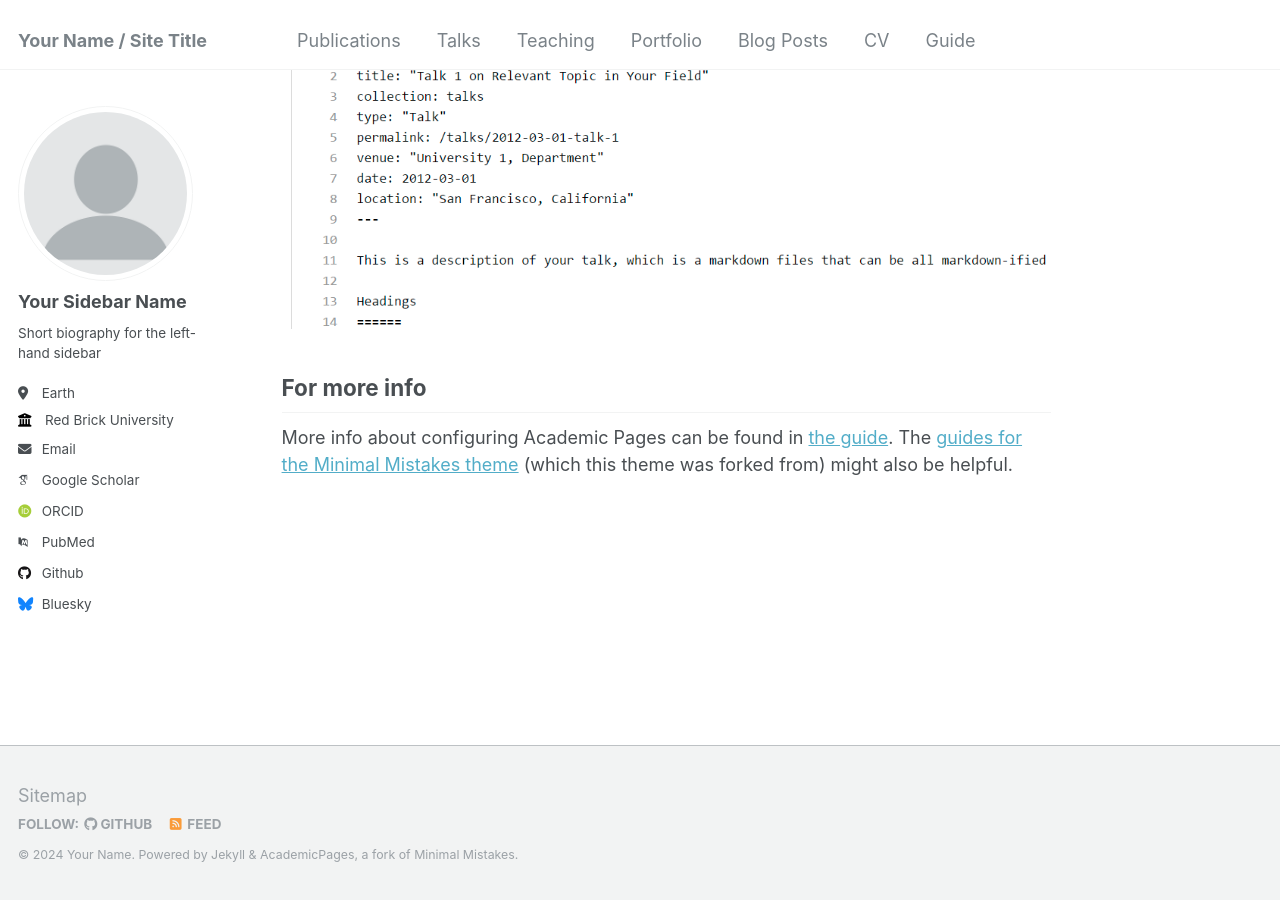
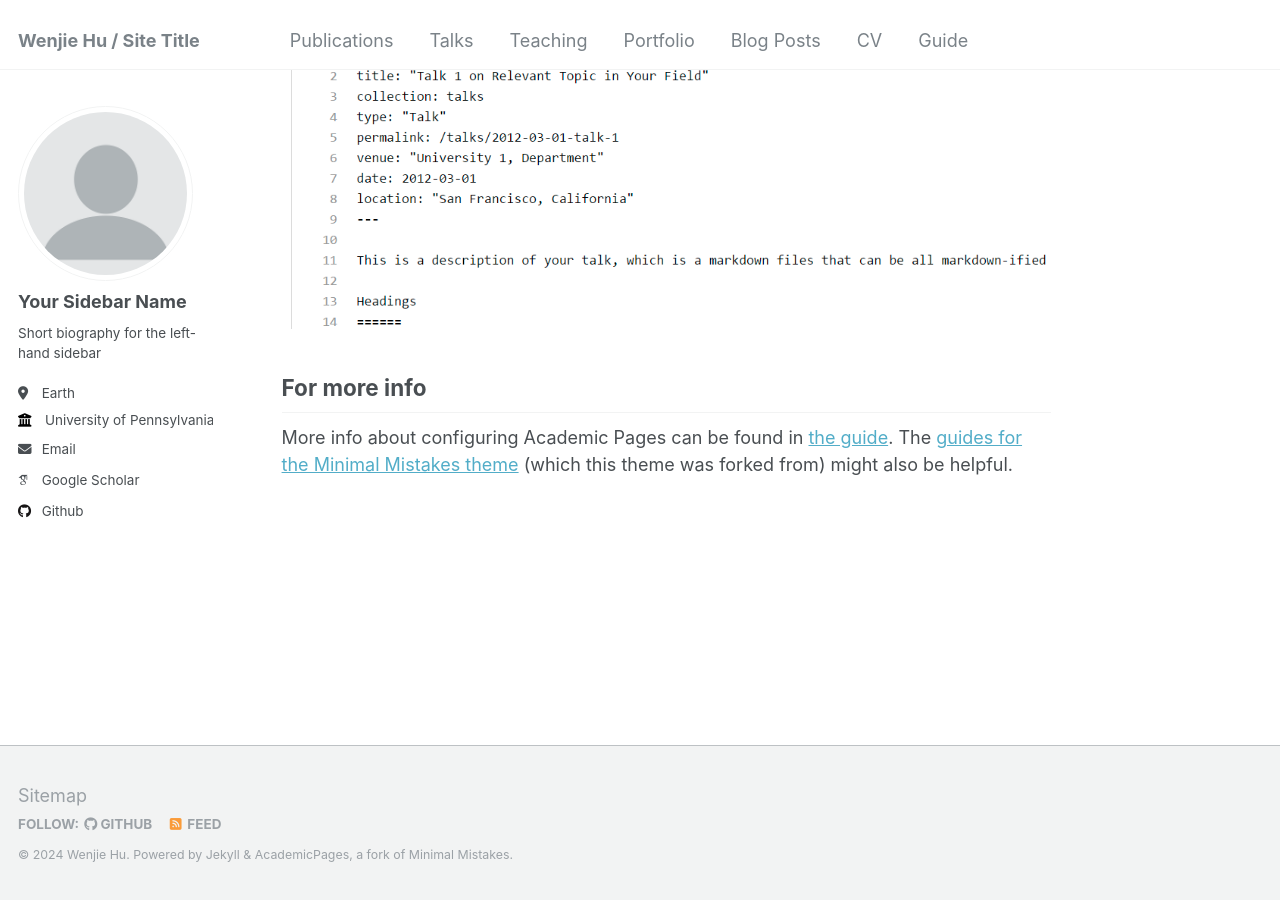
Before and after one commit to hwj0828/hwj0828.github.io, a Jekyll site: the page built from _pages/about.md, in a window 1280 px wide and 900 px high, scrolled down 2660 px. Built offline with Jekyll 4.4.1, drawn with Linux system fonts in a browser that asks for light colours; some web fonts are replaced.

Commit message:
Update _config.yml

```diff
--- a/_config.yml
+++ b/_config.yml
@@ -8,13 +8,13 @@
 
 # Basic Site Settings
 locale                   : "en-US"
-title                    : "Your Name / Site Title"
+title                    : "Wenjie Hu / Site Title"
 title_separator          : "-"
-name                     : &name "Your Name"
+name                     : &name "Wenjie Hu"
 description              : &description "personal description"
-url                      : https://academicpages.github.io # the base hostname & protocol for your site e.g. "https://mmistakes.github.io"
+url                      : https://hwj0828.github.io # the base hostname & protocol for your site e.g. "https://mmistakes.github.io"
 baseurl                  : "" # the subpath of your site, e.g. "/blog"
-repository               : "academicpages/academicpages.github.io"
+repository               : "hwj0828/hwj0828.github.io"
 
 # Site Author - The following control what appear as part of the author content on the side bar.
 #               If a field is blank the icon and link will not appear, otherwise it will be shown.
@@ -26,29 +26,29 @@ author:
   pronouns         : # example: "she/her"
   bio              : "Short biography for the left-hand sidebar"
   location         : "Earth"
-  employer         : "Red Brick University"
+  employer         : "University of Pennsylvania"
   uri              : # URL
-  email            : "none@example.org"
+  email            : "wenjie.hu@pennmedicine.upenn.edu"
 
   # Academic websites
   arxiv            : # URL - Update with the correct link to your profile
-  googlescholar    : "https://scholar.google.com/citations?user=PS_CX0AAAAAJ"
+  googlescholar    : "https://scholar.google.com/citations?user=2FC7k-QAAAAJ"
   impactstory      : # URL
-  orcid            : "http://orcid.org/yourorcidurl"
+  orcid            : # "http://orcid.org/yourorcidurl"
   semantic         : # URL
-  pubmed           : "https://www.ncbi.nlm.nih.gov/pubmed/?term=john+snow"
+  pubmed           : # "https://www.ncbi.nlm.nih.gov/pubmed/?term=john+snow"
   researchgate     : # URL
 
   # Repositories and software development
   bitbucket        : # Username - Update with your username on the site
   codepen          : # Username
   dribbble         : # Username
-  github           : "academicpages"
+  github           : "hwj0828"
   kaggle           : # Username
   stackoverflow    : # User number or user number and name (i.e., use "1" or "1/jeff-atwood")
 
   # Social media
-  bluesky          : "bsky.app" # Replace this with you Bluesky username
+  bluesky          : # "bsky.app" # Replace this with you Bluesky username
   facebook         : # Username
   flickr           : # Username
   foursquare       : # Username
```
